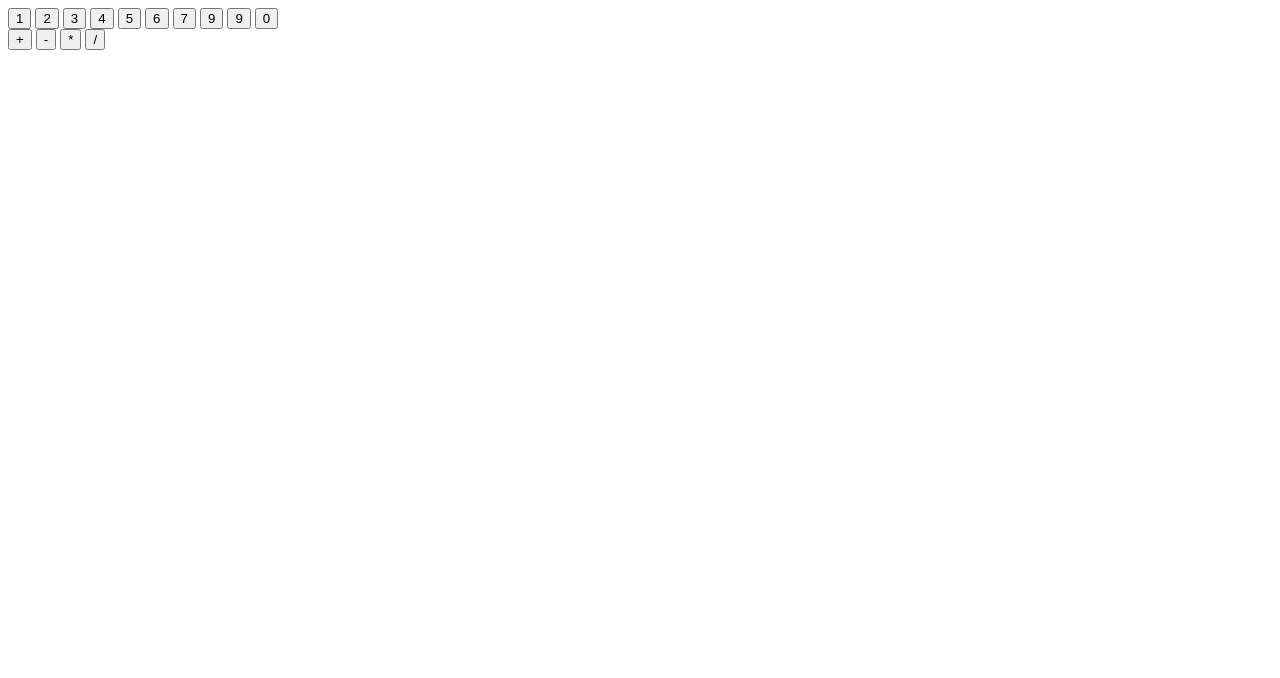
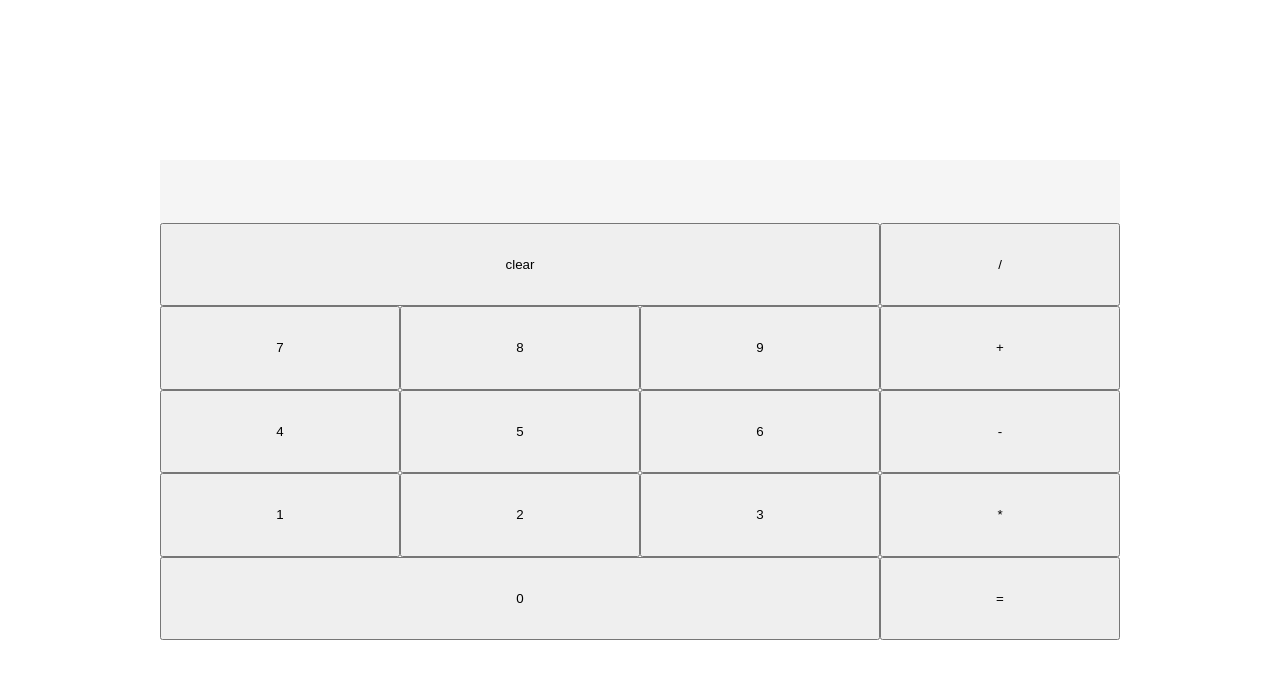
Before and after one commit to Bautaxx/calculator, a plain HTML site: page index.html in a window 1280 px wide. Drawn offline with Linux system fonts and the light colour scheme.

Commit message:
Display of calculator and Event listeners for each button

```diff
--- a/index.html
+++ b/index.html
@@ -9,23 +9,35 @@
     <link rel="stylesheet" href="styles.css">
 </head>
 <body>
-    <div class="numbers">
-        <button class="selection" data-selection-number="1">1</button>
-        <button class="selection" data-selection-number="2">2</button>
-        <button class="selection" data-selection-number="3">3</button>
-        <button class="selection" data-selection-number="4">4</button>
-        <button class="selection" data-selection-number="5">5</button>
-        <button class="selection" data-selection-number="6">6</button>
-        <button class="selection" data-selection-number="7">7</button>
-        <button class="selection" data-selection-number="8">9</button>
-        <button class="selection" data-selection-number="9">9</button>
-        <button class="selection" data-selection-number="0">0</button>
-    </div>
-    <div class="operations">
-        <button class="selection" data-selection-operation="+">+</button>
-        <button class="selection" data-selection-operation="-">-</button>
-        <button class="selection" data-selection-operation="*">*</button>
-        <button class="selection" data-selection-operation="/">/</button>
+    <div class="calculator">
+        <div class="numbers">
+            <div class="display">
+                <span data-display=""></span>
+            </div>
+            <button class="selection double-sized" data-selection-operation="clear">clear</button>
+            <button class="selection" data-selection-operation="/">/</button>
+
+            <button class="selection" data-selection="7">7</button>
+            <button class="selection" data-selection="8">8</button>
+            <button class="selection" data-selection="9">9</button>
+
+            <button class="selection" data-selection-operation="+">+</button>
+
+            <button class="selection" data-selection="4">4</button>
+            <button class="selection" data-selection="5">5</button>
+            <button class="selection" data-selection="6">6</button>
+
+            <button class="selection" data-selection-operation="-">-</button>
+
+            <button class="selection" data-selection="1">1</button>
+            <button class="selection" data-selection="2">2</button>
+            <button class="selection" data-selection="3">3</button>
+
+            <button class="selection" data-selection-operation="*">*</button>
+
+            <button class="selection double-sized" data-selection="0">0</button>
+            <button class="selection" data-selection-operation="=">=</button>
+        </div>
     </div>
 
     </div>
--- a/script.js
+++ b/script.js
@@ -1,7 +1,7 @@
 
 
-
-
+const numDisplay = document.querySelector('[data-display]');
+let actualNumber = 0;
 
 function add(num1,num2){
     return num1 + num2;
@@ -19,9 +19,39 @@ function divide(num1,num2){
     return num1 / num2;
 }
 
+function operate(num1,num2,operator){
+    console.log(num1, num2)
+}
 
 
 
-//Next section
+//OperationButtons will have the nodelist of the operation buttons
+const operationButtons = document.querySelectorAll('[data-selection-operation]')
+console.log(operationButtons)
 
-const numberSelections = document.querySelector('[data-selection-numer]')
+//NumberButtons will have the nodelist of numberButtons
+const numberButtons = document.querySelectorAll('[data-selection]')
+console.log(numberButtons)
+
+numberButtons.forEach(numberButton => {
+    numberButton.addEventListener('click', e => {
+        const selectedNumber = numberButton.dataset.selection //Stores number selected
+        console.log(selectedNumber)
+        actualNumber += selectedNumber
+        numDisplay.innerText = actualNumber //Displays actual number
+    })
+})
+
+operationButtons.forEach(operationButton => {
+    operationButton.addEventListener('click', e => {
+        const selectedOperation = operationButton.dataset.selectionOperation //Stores operation selected
+        console.log(selectedOperation)
+        num1 = parseInt(actualNumber)
+        operator = selectedOperation
+        actualNumber = '0'
+        if(selectedOperation == '=') operate(num1,parseInt(actualNumber),operator)
+
+
+
+    })
+})
--- a/styles.css
+++ b/styles.css
@@ -0,0 +1,29 @@
+
+body {
+    display: flex;
+    justify-content: center;
+    margin-top: 10em;
+}
+.numbers{
+    display: flex;
+    flex-wrap: wrap;
+    width: 60em;
+    height: 30em;
+}
+
+button{
+    width: 25%;
+}
+
+.double-sized{
+    width: 75% !important;
+}
+
+.display{
+    width: 100%;
+    background-color: whitesmoke;
+    text-align: right;
+}
+span {
+
+}
```
